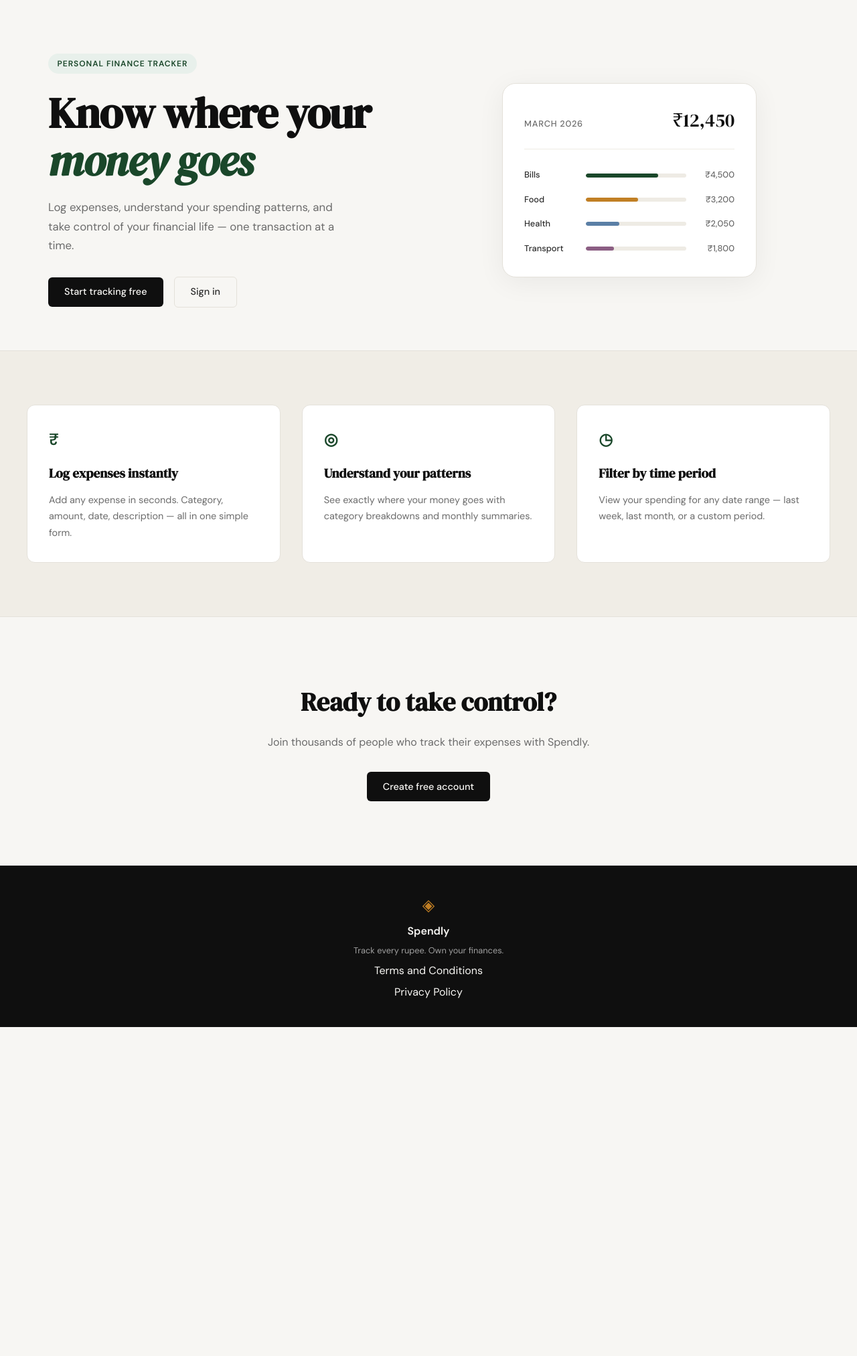
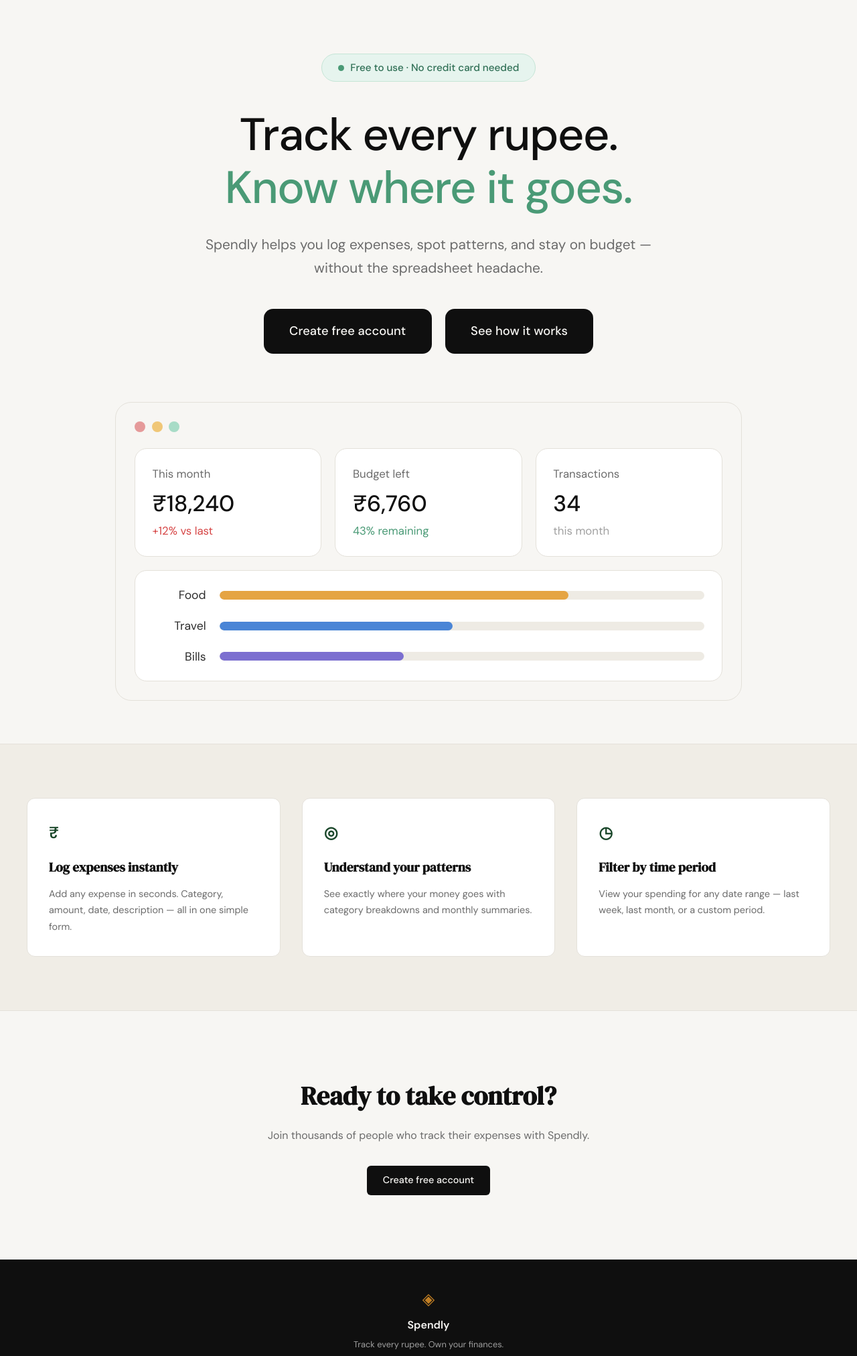
Before and after one commit to santoshkitkare/expense-tracker, a Flask app: page / in a window 1280 px wide. Shown: the part 61-2085 px from the top of the page at 67% size. Before the commit the page ends 1594 px from the top, so only its background shows below. Run offline with Flask 3, Linux system fonts and the light colour scheme.

Commit message:
landing: redesign hero section to match mockup
Co-Authored-By: Claude Sonnet 5.5 <noreply@anthropic.com>

```diff
--- a/static/css/style.css
+++ b/static/css/style.css
@@ -125,136 +125,168 @@ a { color: inherit; text-decoration: none; }
 
 .hero {
     padding: 5rem 2rem 4rem;
-    display: grid;
-    grid-template-columns: 1fr 1fr;
-    gap: 4rem;
-    align-items: center;
-    max-width: var(--max-width);
+    max-width: 1000px;
     margin: 0 auto;
+    text-align: center;
 }
 
 .hero-badge {
-    display: inline-block;
-    background: var(--accent-light);
-    color: var(--accent);
-    font-size: 0.75rem;
-    font-weight: 600;
-    letter-spacing: 0.08em;
-    text-transform: uppercase;
-    padding: 0.35rem 0.85rem;
+    display: inline-flex;
+    align-items: center;
+    gap: 0.6rem;
+    background: #e6f4ee;
+    border: 1px solid #c5e5d6;
+    color: #2f6f55;
+    font-size: 0.95rem;
+    font-weight: 500;
+    padding: 0.5rem 1.5rem;
     border-radius: 999px;
-    margin-bottom: 1.5rem;
+    margin-bottom: 2.5rem;
+}
+
+.hero-badge::before {
+    content: "";
+    width: 9px;
+    height: 9px;
+    border-radius: 50%;
+    background: #4a9a76;
 }
 
 .hero-title {
-    font-family: var(--font-display);
-    font-size: clamp(2.5rem, 5vw, 4rem);
-    line-height: 1.1;
+    font-family: var(--font-body);
+    font-size: clamp(2.5rem, 6vw, 4.25rem);
+    font-weight: 500;
+    line-height: 1.15;
     letter-spacing: -0.02em;
     color: var(--ink);
-    margin-bottom: 1.25rem;
+    margin-bottom: 1.75rem;
 }
 
 .hero-title em {
-    font-style: italic;
-    color: var(--accent);
+    font-style: normal;
+    color: #4a9a76;
 }
 
 .hero-subtitle {
-    font-size: 1.05rem;
+    font-size: 1.3rem;
     color: var(--ink-muted);
     line-height: 1.7;
-    max-width: 460px;
-    margin-bottom: 2rem;
+    max-width: 720px;
+    margin: 0 auto 2.75rem;
 }
 
 .hero-actions {
     display: flex;
-    gap: 1rem;
+    gap: 1.25rem;
     align-items: center;
+    justify-content: center;
+    margin-bottom: 4.5rem;
+}
+
+.hero-actions .btn-primary {
+    padding: 1.15rem 2.4rem;
+    font-size: 1.15rem;
+    border-radius: 14px;
 }
 
 /* ------------------------------------------------------------------ */
-/* Mock card (hero visual)                                             */
+/* Dashboard preview (hero visual)                                     */
 /* ------------------------------------------------------------------ */
 
-.hero-visual {
-    display: flex;
-    justify-content: center;
+.hero-visual { text-align: left; }
+
+.dash-card {
+    background: var(--paper);
+    border: 1px solid var(--border);
+    border-radius: 24px;
+    padding: 1.75rem;
 }
 
-.mock-card {
+.dash-dots {
+    display: flex;
+    gap: 0.6rem;
+    margin-bottom: 1.5rem;
+}
+
+.dash-dots span {
+    width: 16px;
+    height: 16px;
+    border-radius: 50%;
+    background: #e59a9a;
+}
+
+.dash-dots span:nth-child(2) { background: #f0c777; }
+.dash-dots span:nth-child(3) { background: #a8dcc7; }
+
+.dash-stats {
+    display: grid;
+    grid-template-columns: repeat(3, 1fr);
+    gap: 1.25rem;
+    margin-bottom: 1.25rem;
+}
+
+.dash-stat,
+.dash-bars {
     background: var(--paper-card);
     border: 1px solid var(--border);
-    border-radius: var(--radius-lg);
-    padding: 2rem;
-    width: 100%;
-    max-width: 380px;
-    box-shadow: 0 8px 40px rgba(0,0,0,0.06);
+    border-radius: 18px;
 }
 
-.mock-card-header {
-    display: flex;
-    justify-content: space-between;
-    align-items: baseline;
-    margin-bottom: 1.75rem;
-    padding-bottom: 1.25rem;
-    border-bottom: 1px solid var(--border-soft);
+.dash-stat { padding: 1.5rem 1.6rem; }
+
+.dash-label {
+    font-size: 1.05rem;
+    color: var(--ink-muted);
+    margin-bottom: 0.75rem;
 }
 
-.mock-label {
-    font-size: 0.8rem;
+.dash-value {
+    font-size: 2.1rem;
     font-weight: 500;
-    color: var(--ink-muted);
-    text-transform: uppercase;
-    letter-spacing: 0.06em;
+    color: var(--ink);
+    line-height: 1.2;
+    margin-bottom: 0.4rem;
 }
 
-.mock-total {
-    font-family: var(--font-display);
-    font-size: 1.75rem;
-    color: var(--ink);
+.dash-note { font-size: 1.05rem; color: var(--ink-faint); }
+.dash-note-up { color: #d64545; }
+.dash-note-good { color: #4a9a76; }
+
+.dash-bars {
+    padding: 1.4rem 1.6rem;
+    display: flex;
+    flex-direction: column;
+    gap: 1.1rem;
 }
 
-.mock-bars { display: flex; flex-direction: column; gap: 1rem; }
-
-.mock-bar-row {
+.dash-bar-row {
     display: grid;
-    grid-template-columns: 80px 1fr 60px;
+    grid-template-columns: 80px 1fr;
     align-items: center;
-    gap: 0.75rem;
+    gap: 1.25rem;
 }
 
-.mock-cat {
-    font-size: 0.8rem;
-    font-weight: 500;
+.dash-cat {
+    font-size: 1.1rem;
     color: var(--ink-soft);
+    text-align: right;
 }
 
-.mock-bar-track {
-    height: 6px;
+.dash-track {
+    height: 13px;
     background: var(--border-soft);
     border-radius: 999px;
     overflow: hidden;
 }
 
-.mock-bar {
+.dash-fill {
     height: 100%;
-    background: var(--accent);
     border-radius: 999px;
-    transition: width 0.6s ease;
+    background: #e5a443;
 }
 
-.mock-bar-2 { background: var(--accent-2); }
-.mock-bar-3 { background: #5b7fa6; }
-.mock-bar-4 { background: #8b5e83; }
-
-.mock-amt {
-    font-size: 0.8rem;
-    font-weight: 500;
-    color: var(--ink-muted);
-    text-align: right;
-}
+.dash-fill-travel { background: #4a85d6; }
+.dash-fill-bills { background: #7c6fd0; }
 
 /* ------------------------------------------------------------------ */
 /* Buttons                                                             */
@@ -512,14 +544,8 @@ a { color: inherit; text-decoration: none; }
 /* ------------------------------------------------------------------ */
 
 @media (max-width: 900px) {
-    .hero {
-        grid-template-columns: 1fr;
-        text-align: center;
-    }
-
-    .hero-subtitle { max-width: 100%; }
-    .hero-actions { justify-content: center; }
-    .hero-visual { display: none; }
+    .dash-stats { grid-template-columns: 1fr; }
+    .hero-actions { flex-wrap: wrap; }
 
     .features-inner { grid-template-columns: 1fr; }
 }
--- a/templates/landing.html
+++ b/templates/landing.html
@@ -5,56 +5,51 @@
 {% block content %}
 
 <section class="hero">
-    <div class="hero-inner">
-        <div class="hero-badge">Personal Finance Tracker</div>
-        <h1 class="hero-title">
-            Know where your<br>
-            <em>money goes</em>
-        </h1>
-        <p class="hero-subtitle">
-            Log expenses, understand your spending patterns,
-            and take control of your financial life —
-            one transaction at a time.
-        </p>
-        <div class="hero-actions">
-            <a href="{{ url_for('register') }}" class="btn-primary">Start tracking free</a>
-            <a href="{{ url_for('login') }}" class="btn-ghost">Sign in</a>
-        </div>
+    <div class="hero-badge">Free to use · No credit card needed</div>
+    <h1 class="hero-title">
+        Track every rupee.<br>
+        <em>Know where it goes.</em>
+    </h1>
+    <p class="hero-subtitle">
+        Spendly helps you log expenses, spot patterns, and stay
+        on budget — without the spreadsheet headache.
+    </p>
+    <div class="hero-actions">
+        <a href="{{ url_for('register') }}" class="btn-primary">Create free account</a>
+        <a href="#" class="btn-primary">See how it works</a>
     </div>
     <div class="hero-visual">
-        <div class="mock-card">
-            <div class="mock-card-header">
-                <span class="mock-label">March 2026</span>
-                <span class="mock-total">₹12,450</span>
+        <div class="dash-card">
+            <div class="dash-dots"><span></span><span></span><span></span></div>
+            <div class="dash-stats">
+                <div class="dash-stat">
+                    <div class="dash-label">This month</div>
+                    <div class="dash-value">₹18,240</div>
+                    <div class="dash-note dash-note-up">+12% vs last</div>
+                </div>
+                <div class="dash-stat">
+                    <div class="dash-label">Budget left</div>
+                    <div class="dash-value">₹6,760</div>
+                    <div class="dash-note dash-note-good">43% remaining</div>
+                </div>
+                <div class="dash-stat">
+                    <div class="dash-label">Transactions</div>
+                    <div class="dash-value">34</div>
+                    <div class="dash-note">this month</div>
+                </div>
             </div>
-            <div class="mock-bars">
-                <div class="mock-bar-row">
-                    <span class="mock-cat">Bills</span>
-                    <div class="mock-bar-track">
-                        <div class="mock-bar" style="width: 72%"></div>
-                    </div>
-                    <span class="mock-amt">₹4,500</span>
+            <div class="dash-bars">
+                <div class="dash-bar-row">
+                    <span class="dash-cat">Food</span>
+                    <div class="dash-track"><div class="dash-fill" style="width: 72%"></div></div>
                 </div>
-                <div class="mock-bar-row">
-                    <span class="mock-cat">Food</span>
-                    <div class="mock-bar-track">
-                        <div class="mock-bar mock-bar-2" style="width: 52%"></div>
-                    </div>
-                    <span class="mock-amt">₹3,200</span>
+                <div class="dash-bar-row">
+                    <span class="dash-cat">Travel</span>
+                    <div class="dash-track"><div class="dash-fill dash-fill-travel" style="width: 48%"></div></div>
                 </div>
-                <div class="mock-bar-row">
-                    <span class="mock-cat">Health</span>
-                    <div class="mock-bar-track">
-                        <div class="mock-bar mock-bar-3" style="width: 33%"></div>
-                    </div>
-                    <span class="mock-amt">₹2,050</span>
-                </div>
-                <div class="mock-bar-row">
-                    <span class="mock-cat">Transport</span>
-                    <div class="mock-bar-track">
-                        <div class="mock-bar mock-bar-4" style="width: 28%"></div>
-                    </div>
-                    <span class="mock-amt">₹1,800</span>
+                <div class="dash-bar-row">
+                    <span class="dash-cat">Bills</span>
+                    <div class="dash-track"><div class="dash-fill dash-fill-bills" style="width: 38%"></div></div>
                 </div>
             </div>
         </div>
```
Also changed, not shown: Hero_Landing_Page.png (added).
